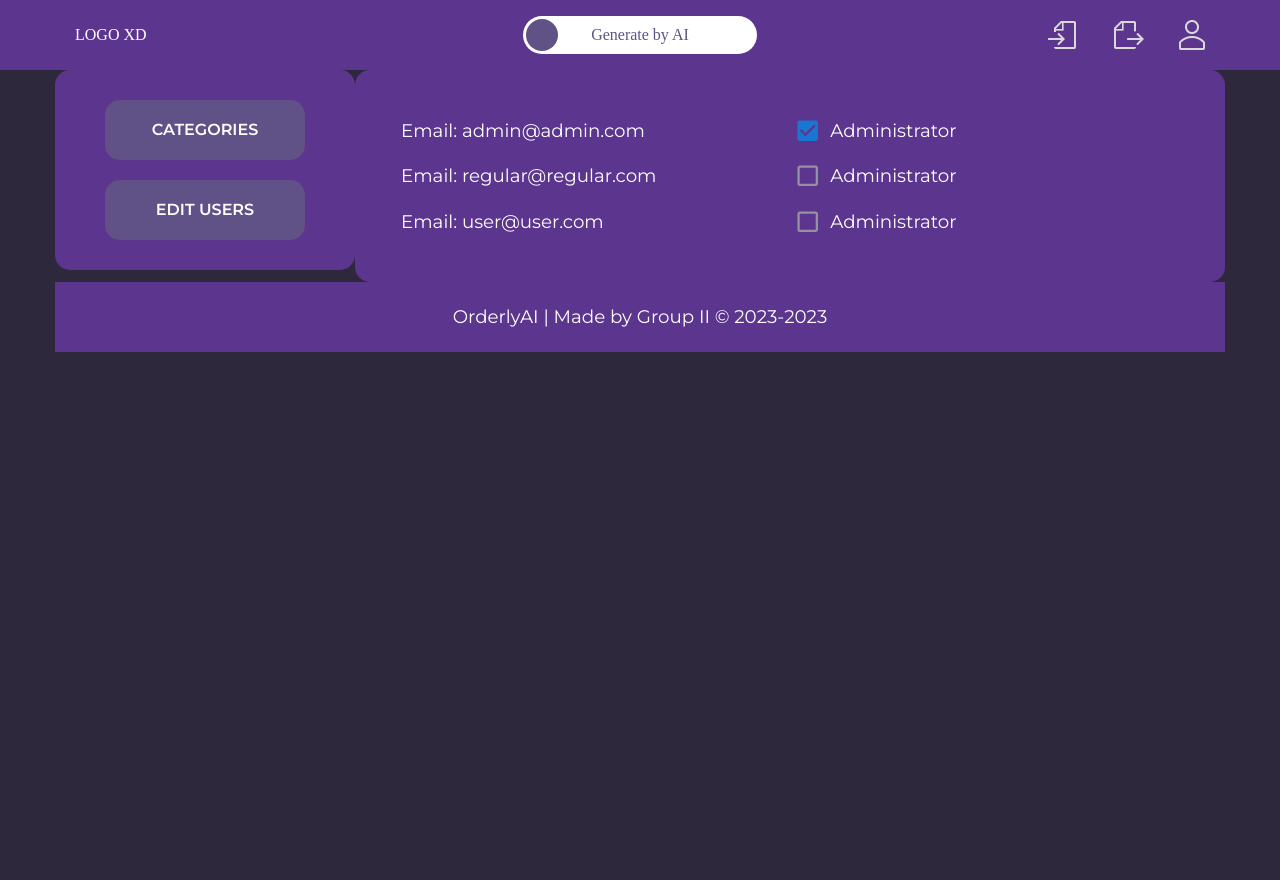
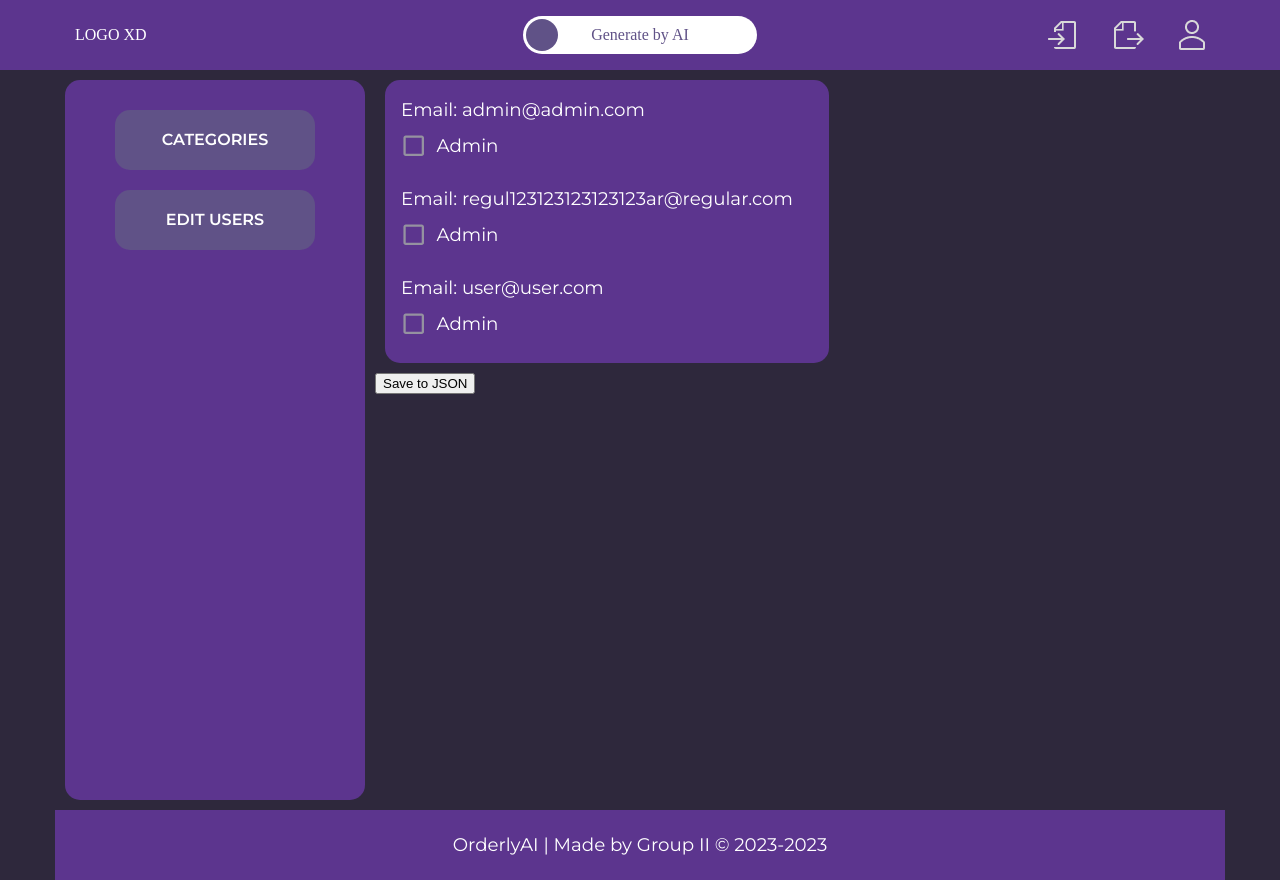
Before and after one commit to dyrpit/orderly-ai-2, a React (Vite) app: page /Admin in a window 1280 px wide. Before the commit the page ends 800 px from the top, so only its background shows below. Built offline with nearby package versions, Linux system fonts and the light colour scheme.

Commit message:
Add: Admin page jest prawie gotowe

```diff
--- a/src/Components/AdminNavbar/AdminNavbar.styles.tsx
+++ b/src/Components/AdminNavbar/AdminNavbar.styles.tsx
@@ -7,15 +7,19 @@ export const ANContainer = styled(Box)(({ theme: theme }) => ({
  backgroundColor: theme.palette.background.paper,
  width: "100%",
  maxWidth: "300px",
- height: "100%",
- maxHeight: "880px",
+ height: `calc(100vh - 140px)`,
+ maxHeight: "100%",
  padding: "30px 0 30px 0",
+ margin: "10px",
  display: "flex",
  flexDirection: "column",
  gap: "20px",
  alignItems: "center", // Center items vertically
  textAlign: "center",
  borderRadius: "15px",
+ [theme.breakpoints.down("laptop")]: {
+  display: "none",
+ },
 }));
 
 export const ANList = styled(List)(() => ({
@@ -37,6 +41,8 @@ export const ANListItemText = styled(ListItemText)(({ }) => ({}));
 
 export const ANButton = styled(StyledButton)(({ }) => ({
  margin: "0",
+ height: "60px",
+ width: "200px"
 }));
 
 export const ANCategoryDiv = styled("div")(({ }) => ({
--- a/src/Components/UsersEdit/UsersEdit.styles.tsx
+++ b/src/Components/UsersEdit/UsersEdit.styles.tsx
@@ -3,11 +3,12 @@ import { fontSizeVar } from "../../Theme/variables";
 
 export const UsersEditContainer = styled(Box)(({ theme: theme }) => ({
  width: "100%",
- height: "100%",
+ height: "fit-content",
  maxHeight: "880px",
  backgroundColor: theme.palette.background.paper,
  borderRadius: "15px",
- padding: "30px",
+ margin: "10px",
+ padding: "0px",
 }));
 
 export const UsersEditList = styled(List)(() => ({
@@ -19,21 +20,24 @@ export const UsersEditList = styled(List)(() => ({
  color: fontSizeVar.loginModalDefault,
 }));
 
+export const UsersEditListRow = styled(Typography)(({ theme: theme }) => ({
+ display: "flex",
+ verticalAlign: "center",
+ textAlign: "center"
+}));
+
 export const UsersEditListItem = styled(ListItem)(() => ({
  flexDirection: "column",
  alignItems: "flex-start",
+ overflowWrap: "break-word",
+ wordBreak: "break-all",
  width: "100%",
-}));
-
-export const UsersEditListRow = styled(Typography)(({ theme : theme }) => ({
- display: "flex",
- flexDirection: "row",
- justifyContent: "space-between",
- alignItems: "center", // Vertically center-align items
- width: "100%",
+ flexBasis: "200%",
 }));
 
 export const UsersEditCheckbox = styled(FormControlLabel)(({}) => ({
  alignSelf: "flex-end", // Stick the checkbox to the right
  width: "100%",
+ margin: "auto 0 auto 0",
+ paddingRight: "10px"
 }));
--- a/src/Components/UsersEdit/UsersEdit.tsx
+++ b/src/Components/UsersEdit/UsersEdit.tsx
@@ -1,9 +1,18 @@
-import { useState, useEffect } from "react";
+import React, { useState, useEffect } from "react";
 import { UsersEditCheckbox, UsersEditContainer, UsersEditList, UsersEditListItem, UsersEditListRow } from "./UsersEdit.styles";
 import { Checkbox } from "@mui/material";
 
+interface UserData {
+ id: number;
+ email: string;
+ role: string;
+}
+
 export function UsersEdit() {
- const [userData, setUserData] = useState([]);
+ const [userData, setUserData] = useState<UserData[]>([]);
+
+ // Use an object to store admin status for each user by their ID
+ const [isAdmin, setIsAdmin] = useState<{ [key: number]: boolean }>({});
 
  useEffect(() => {
   // Fetch the JSON data from the file
@@ -11,23 +20,47 @@ export function UsersEdit() {
    .then((response) => response.json())
    .then((data) => {
     // Once data is fetched, update the state with the JSON data
-    setUserData(data.users); // Assuming the JSON structure has a "users" array
+    setUserData(data.users);
    })
    .catch((error) => {
     console.error("Error fetching JSON data:", error);
    });
- }, []); // Empty dependency array to ensure the effect runs only once
+ }, []);
+
+ const handleCheckboxChange = (userId: number) => {
+  // Create a new object to update the isAdmin state while preserving the existing values
+  setIsAdmin((prevIsAdmin) => ({
+   ...prevIsAdmin,
+   [userId]: !prevIsAdmin[userId], // Toggle admin status for the specific user
+  }));
+ };
+
+ const saveUserDataToJson = () => {
+  const updatedUserData = userData.map((user) => ({
+   ...user,
+   role: isAdmin[user.id] ? "admin" : "user",
+  }));
+  console.log(updatedUserData);
+
+  // You can now send updatedUserData to your server for further processing and saving
+  // Example: fetch("/api/saveUserData", { method: "POST", body: JSON.stringify(updatedUserData) })
+ };
 
  return (
+  <div>
    <UsersEditContainer>
     <UsersEditList>
-    {userData.map((user, index) => (
-     <UsersEditListRow key={index}>
-      <UsersEditListItem>Email: {user.email}</UsersEditListItem>
-      <UsersEditCheckbox control={<Checkbox defaultChecked={user.role === "admin"} color="primary" />} label="Administrator" labelPlacement="end" />
+     {userData.map((user) => (
+      <UsersEditListRow key={user.id}>
+       <UsersEditListItem>
+        Email: {user.email}
+        <UsersEditCheckbox control={<Checkbox defaultChecked={isAdmin[user.id]} color="primary" onChange={() => handleCheckboxChange(user.id)} />} label="Admin" labelPlacement="end" />
+       </UsersEditListItem>
       </UsersEditListRow>
      ))}
     </UsersEditList>
    </UsersEditContainer>
+   <button onClick={saveUserDataToJson}>Save to JSON</button>
+  </div>
  );
 }
--- a/src/Data/users.json
+++ b/src/Data/users.json
@@ -6,7 +6,7 @@
       "role": "admin"
     },
     {
-      "email": "regular@regular.com",
+      "email": "regul123123123123123ar@regular.com",
       "password": "Regular123!",
       "role": "user"
     },
--- a/src/Layout/RootLayout.tsx
+++ b/src/Layout/RootLayout.tsx
@@ -1,16 +1,14 @@
-import { Outlet } from 'react-router-dom';
-import { Footer, MainContainer } from '../Components';
-import Breadcrumbs from '../Components/Breadcrumps';
-import { NavBar } from '../Components/NavBar/NavBar';
+import { Outlet } from "react-router-dom";
+import { Footer, MainContainer } from "../Components";
+import Breadcrumbs from "../Components/Breadcrumps";
+import { NavBar } from "../Components/NavBar/NavBar";
 
 export default function RootLayout() {
  return (
   <div className="RootLayout">
    <NavBar />
    <MainContainer>
-                <main>
     <Outlet></Outlet>
-                </main>
    </MainContainer>
    <Footer />
   </div>
```
Lines whose indentation alone changed are shown as unchanged.
